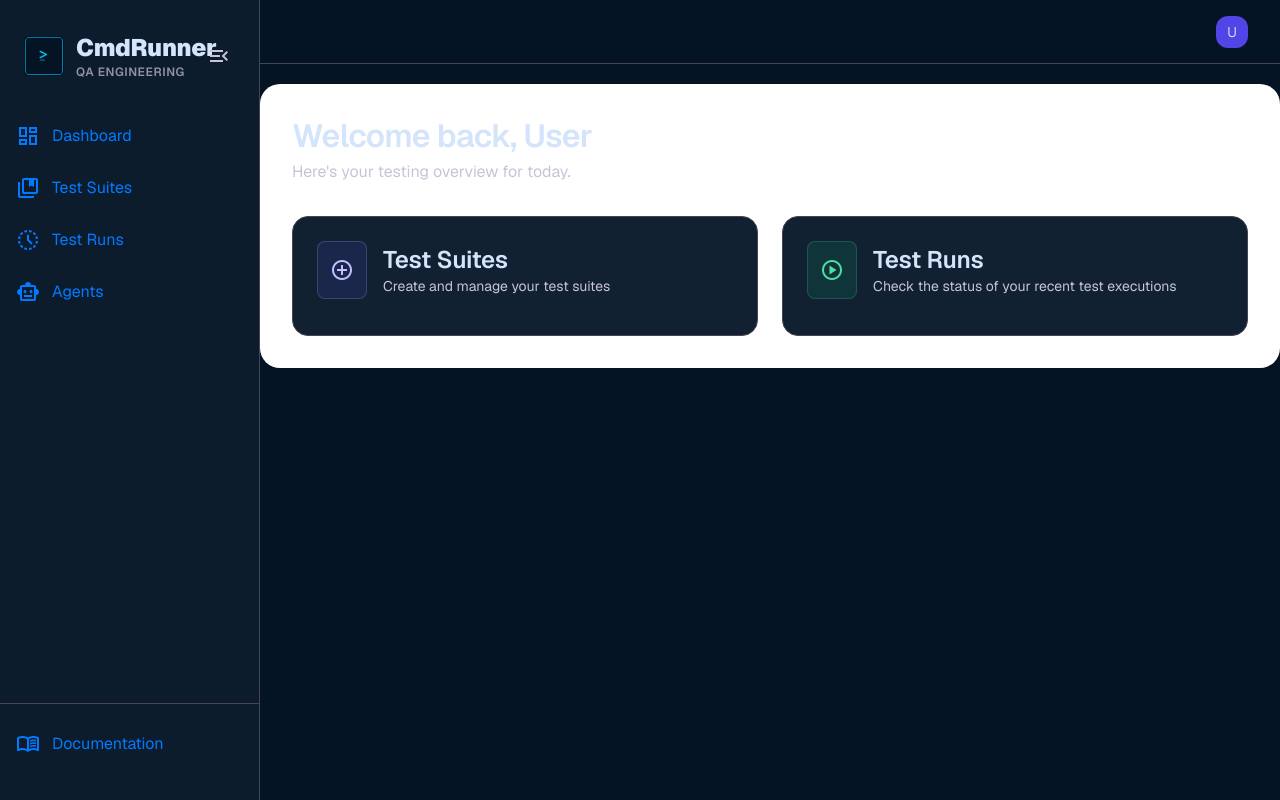
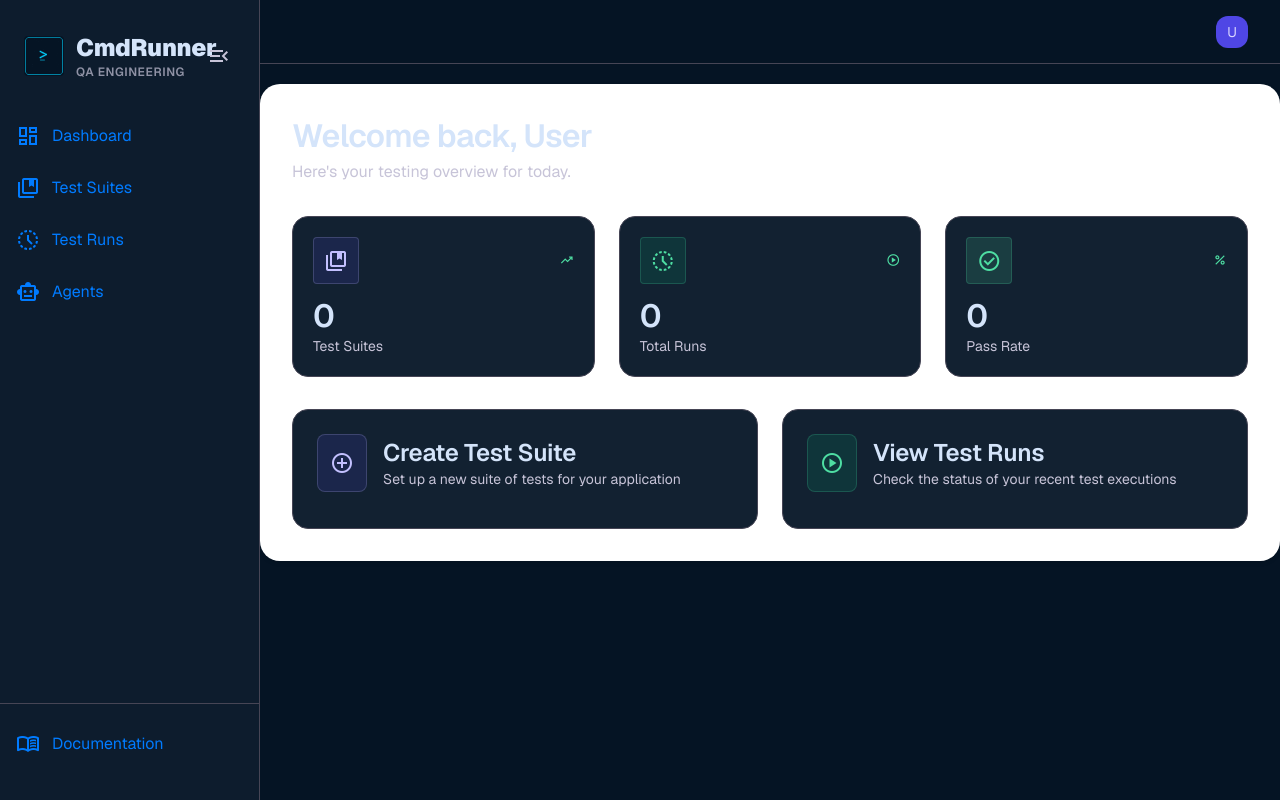
Before and after one commit to karthik-ai452/aitest, a Python web app: template cmdrunner-patch/templates/pages/index.html in a window 1280 px wide. Run offline with Jinja, Linux system fonts and the light colour scheme; the template is opened without the code that fills it, so the values that code supplies are empty; some libraries are stand-ins or nearby versions.

Commit message:
Fix: remove underlines globally, restore 3-card stats grid (no Active Agents)

```diff
--- a/cmdrunner-patch/templates/pages/index.html
+++ b/cmdrunner-patch/templates/pages/index.html
@@ -9,27 +9,63 @@
     <p class="font-body-md text-body-md text-on-surface-variant mt-1">Here's your testing overview for today.</p>
 </div>
 
+<!-- Stats Grid (3 cards — no Active Agents) -->
+<div class="grid grid-cols-1 md:grid-cols-3 gap-6 mb-8">
+    <div class="bg-surface-container border border-outline-variant rounded-2xl p-5 hover:border-primary/40 transition-all">
+        <div class="flex items-center justify-between mb-3">
+            <div class="p-2.5 bg-primary-container/15 rounded-lg border border-primary/20">
+                <span class="material-symbols-outlined text-primary">collections_bookmark</span>
+            </div>
+            <span class="material-symbols-outlined text-secondary text-sm">trending_up</span>
+        </div>
+        <p class="font-display-lg text-display-lg text-on-surface">{{ stats.total_suites if stats else 0 }}</p>
+        <p class="font-body-sm text-body-sm text-on-surface-variant">Test Suites</p>
+    </div>
+
+    <div class="bg-surface-container border border-outline-variant rounded-2xl p-5 hover:border-primary/40 transition-all">
+        <div class="flex items-center justify-between mb-3">
+            <div class="p-2.5 bg-secondary-container/15 rounded-lg border border-secondary/20">
+                <span class="material-symbols-outlined text-secondary">history_toggle_off</span>
+            </div>
+            <span class="material-symbols-outlined text-secondary text-sm">play_circle</span>
+        </div>
+        <p class="font-display-lg text-display-lg text-on-surface">{{ stats.total_runs if stats else 0 }}</p>
+        <p class="font-body-sm text-body-sm text-on-surface-variant">Total Runs</p>
+    </div>
+
+    <div class="bg-surface-container border border-outline-variant rounded-2xl p-5 hover:border-primary/40 transition-all">
+        <div class="flex items-center justify-between mb-3">
+            <div class="p-2.5 bg-secondary/15 rounded-lg border border-secondary/20">
+                <span class="material-symbols-outlined text-secondary">check_circle</span>
+            </div>
+            <span class="material-symbols-outlined text-secondary text-sm">percent</span>
+        </div>
+        <p class="font-display-lg text-display-lg text-on-surface">{{ stats.pass_rate if stats else 0 }}%</p>
+        <p class="font-body-sm text-body-sm text-on-surface-variant">Pass Rate</p>
+    </div>
+</div>
+
 <!-- Quick Actions -->
 <div class="grid grid-cols-1 lg:grid-cols-2 gap-6">
-    <a href="/test_suites" class="group bg-surface-container border border-outline-variant rounded-2xl p-6 hover:border-primary/40 transition-all">
+    <a href="/test_suites" class="group bg-surface-container border border-outline-variant rounded-2xl p-6 hover:border-primary/40 transition-all no-underline">
         <div class="flex items-center gap-4 mb-3">
             <div class="p-3 bg-primary-container/15 rounded-xl border border-primary/20 group-hover:bg-primary-container/25 transition-colors">
                 <span class="material-symbols-outlined text-primary text-2xl">add_circle</span>
             </div>
             <div>
-                <h3 class="font-headline-md text-headline-md text-on-surface">Test Suites</h3>
-                <p class="font-body-sm text-body-sm text-on-surface-variant">Create and manage your test suites</p>
+                <h3 class="font-headline-md text-headline-md text-on-surface">Create Test Suite</h3>
+                <p class="font-body-sm text-body-sm text-on-surface-variant">Set up a new suite of tests for your application</p>
             </div>
         </div>
     </a>
 
-    <a href="/test_runs" class="group bg-surface-container border border-outline-variant rounded-2xl p-6 hover:border-primary/40 transition-all">
+    <a href="/test_runs" class="group bg-surface-container border border-outline-variant rounded-2xl p-6 hover:border-primary/40 transition-all no-underline">
         <div class="flex items-center gap-4 mb-3">
             <div class="p-3 bg-secondary-container/15 rounded-xl border border-secondary/20 group-hover:bg-secondary-container/25 transition-colors">
                 <span class="material-symbols-outlined text-secondary text-2xl">play_circle</span>
             </div>
             <div>
-                <h3 class="font-headline-md text-headline-md text-on-surface">Test Runs</h3>
+                <h3 class="font-headline-md text-headline-md text-on-surface">View Test Runs</h3>
                 <p class="font-body-sm text-body-sm text-on-surface-variant">Check the status of your recent test executions</p>
             </div>
         </div>
```
Also changed, not shown: cmdrunner-patch/static/css/style.css (+8 -0 lines), cmdrunner-patch/templates/pages/test_run_view.html (+84 -42 lines), cmdrunner-patch/templates/pages/test_runs.html (+9 -12 lines), cmdrunner-patch/templates/pages/test_suites.html (+6 -5 lines).
